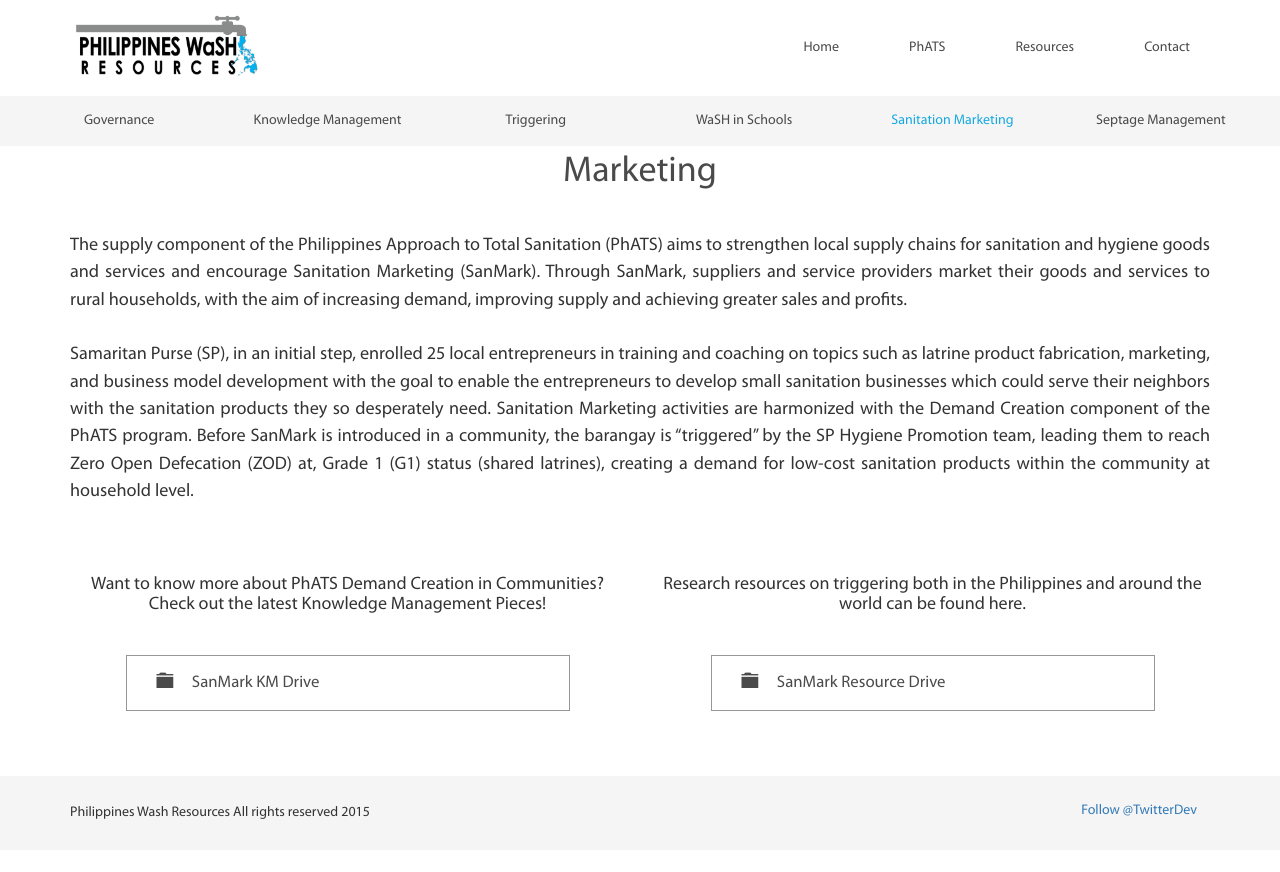
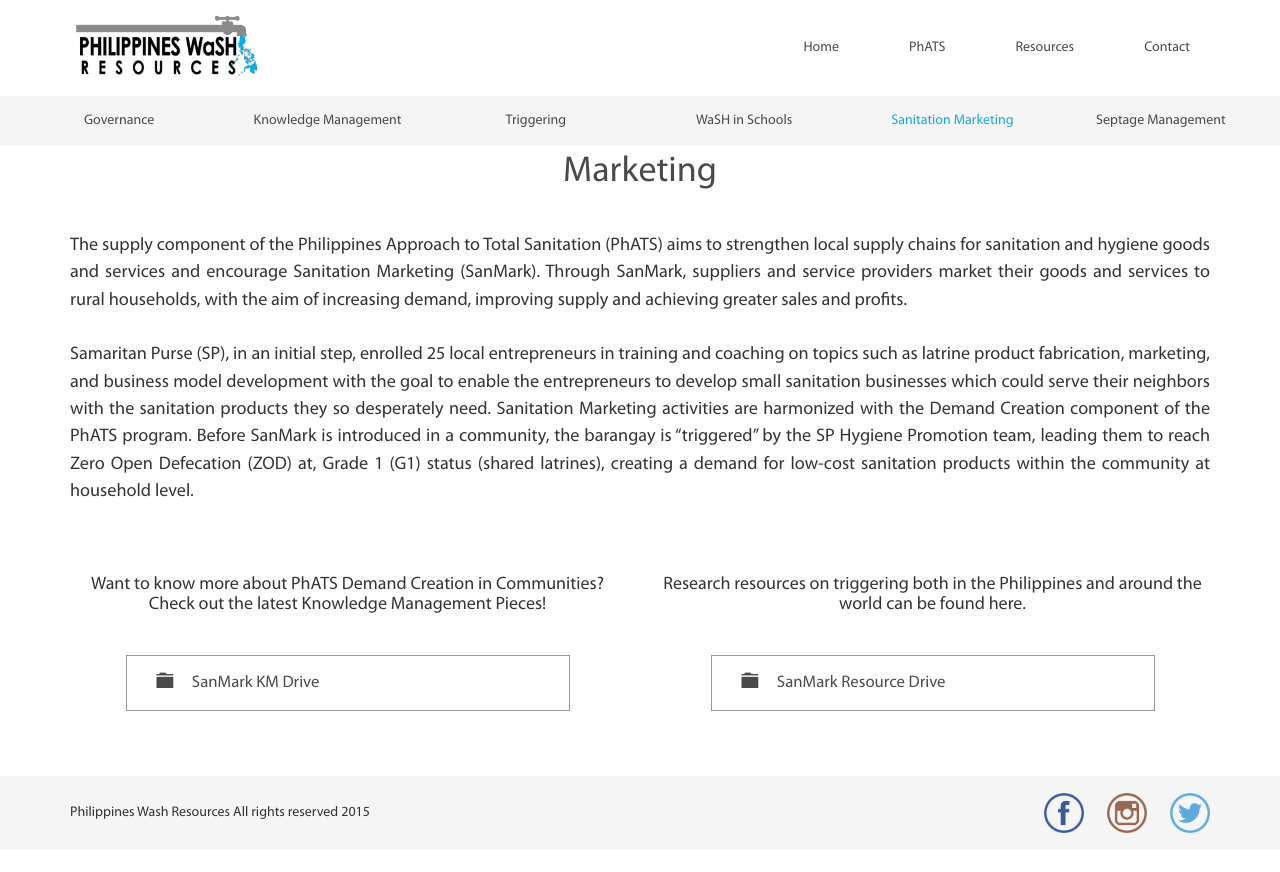
Before and after one commit to phwashresources/phwashresources.github.io, a Jekyll site: the page built from _pillars/sanitation-management.md, in a window 1280 px wide and 900 px high, scrolled down 926 px. Shown: the top 872 px of the window. Built offline with Jekyll 4.4.1, drawn with Linux system fonts in a browser that asks for light colours; comment, search, counter and statistics services are not loaded.

Commit message:
update social-media icons

```diff
--- a/_includes/footer.html
+++ b/_includes/footer.html
@@ -3,19 +3,11 @@
     <div class="copyright">Philippines Wash Resources All rights reserved 2015</div>
     <div class="social-media-buttons">
       <ul>
+        {% for socialMedia in site.data.media %}
         <li>
-          <span class="ig-follow" data-id="aab7e98871" data-count="false" data-size="small" data-username="true"></span>
+          <img src="{{ socialMedia.icon }}"/>
         </li>
-        <li>
-          <div class="twitter-follow">
-            <a class="twitter-follow-button"
-               href="https://twitter.com/TwitterDev">
-              Follow @TwitterDev</a>
-          </div>
-        </li>
-        <li>
-          <div class="fb-like" data-href="https://www.facebook.com/F21Cosmetics?fref=ts" data-layout="button_count" data-action="like" data-show-faces="true" data-share="false"></div>
-        </li>
+        {% endfor %}
       </ul>
     </div>
   </div>
--- a/_sass/home.sass
+++ b/_sass/home.sass
@@ -431,9 +431,11 @@
 @media (max-width: 321px)
   header
     .header-content
-      top: 10%
+      top: 20%
       transform: none
       .header-content-inner
+        h1
+          font-size: 35px
         .page-scroll
           display: none
 //    mouse animation
--- a/_sass/main.sass
+++ b/_sass/main.sass
@@ -241,21 +241,27 @@
   .container
     height: inherit
     .copyright
+      float: left
       position: relative
       top: 50%
       transform: translateY(-50%)
     .social-media-buttons
       float: right
+      height: inherit
       ul
+        height: inherit
         padding-left: 0
         list-style: none
         li
-          padding: 0 5px
+          top: 50%
+          position: relative
+          transform: translateY(-50%)
+          padding: 0 10px
           display: inline-block
           &:nth-child(3)
             padding-right: 0
-          .twitter-follow
-            transform: translateY(27%)
+          img
+            height: 40px
 
 @media (max-width: 767px)
   .navbar-default
--- a/js/main.js
+++ b/js/main.js
@@ -1,9 +1,9 @@
 var phMain = phMain || {};
 phMain.phMainFunction = function() {
     //phMain.scrollReveal();
-    //phMain.runInstagramWidget();
-    phMain.runFacebookWidget();
-    phMain.runTwitterWidget();
+    ////phMain.runInstagramWidget();
+    //phMain.runFacebookWidget();
+    //phMain.runTwitterWidget();
     phMain.stickyNavbar();
 
 
```
Also changed, not shown: _data/media.yml (added, +8 -0 lines), images/social-media/facebook.png (added), images/social-media/instagram.png (added), images/social-media/twitter.png (added).
